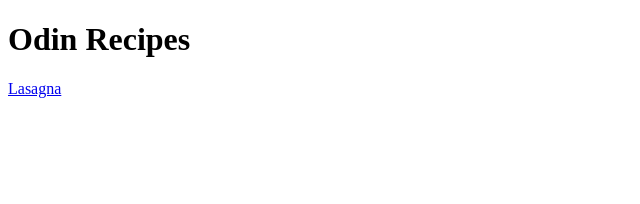
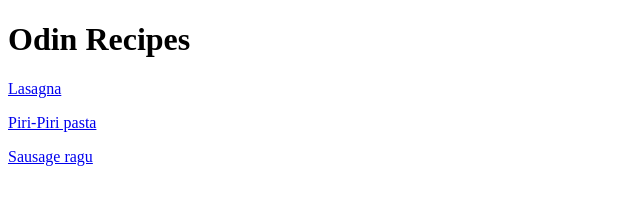
Before and after one commit to ySoCereal/odin-recipes, a plain HTML site: page index.html in a window 1280 px wide. Shown: the whole page, without its empty margins (0-640 px from the left). Drawn offline with Linux system fonts and the light colour scheme.

Commit message:
Add links to piri-piri pasta and sausage ragu recipes to index.html

```diff
--- a/index.html
+++ b/index.html
@@ -9,5 +9,7 @@
 <body>
     <h1>Odin Recipes</h1>
     <a href="recipes/lasagna.html">Lasagna</a>
+    <p><a href="recipes/piri-piri.html">Piri-Piri pasta</a></p>
+    <p><a href="recipes/sausage-ragu.html">Sausage ragu</a></p>
 </body>
 </html>
```
